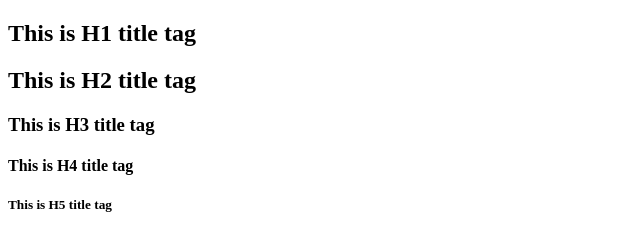
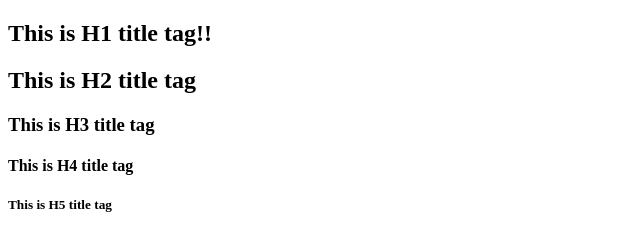
Before and after one commit to jsong0228/my_test_directory, a plain HTML site: page index.html in a window 1280 px wide. Shown: the top 235 px of the page, 0-640 px from the left. Drawn offline with Linux system fonts and the light colour scheme.

Commit message:
H1 tag has exclamation marks

```diff
--- a/index.html
+++ b/index.html
@@ -9,7 +9,7 @@
 
   <body>
     <section>
-      <h1>This is H1 title tag</h1>
+      <h1>This is H1 title tag!!</h1>
       <h2>This is H2 title tag</h2>
       <h3>This is H3 title tag</h3>
       <h4>This is H4 title tag</h4>
```
